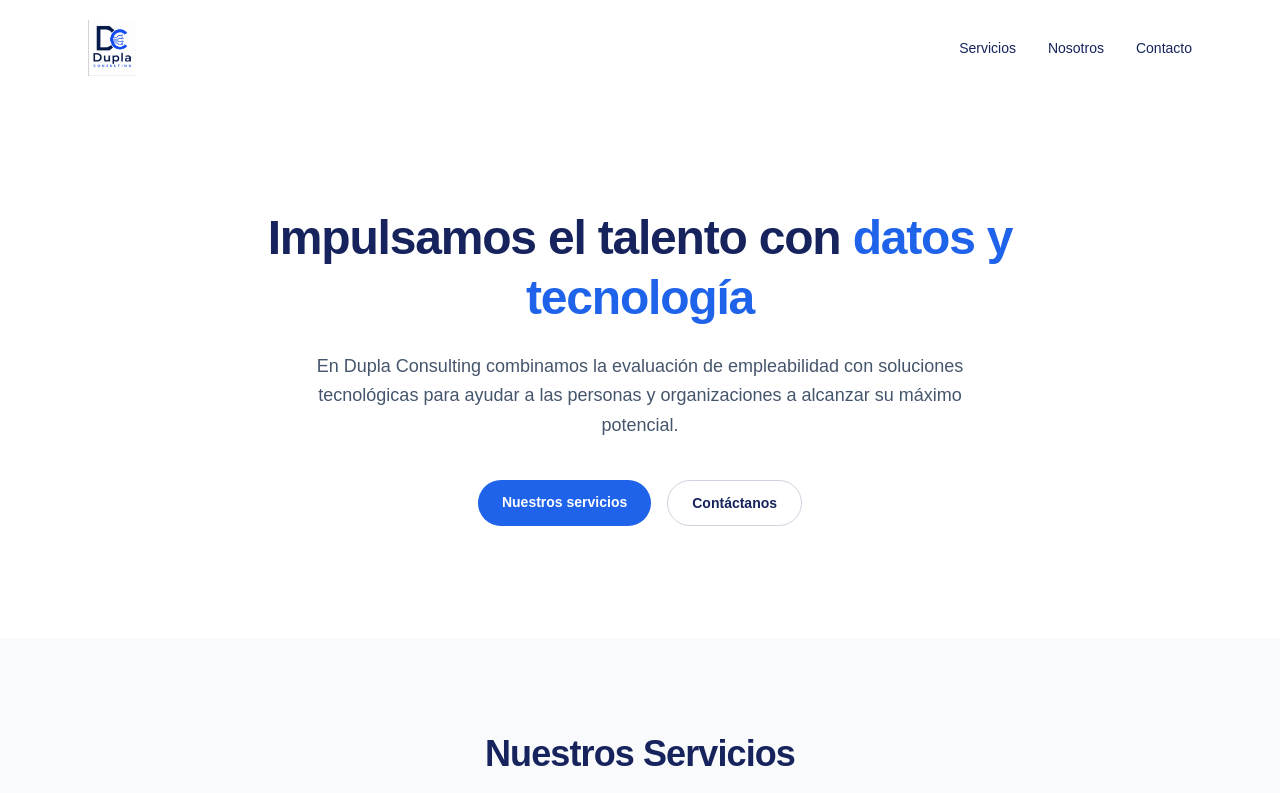
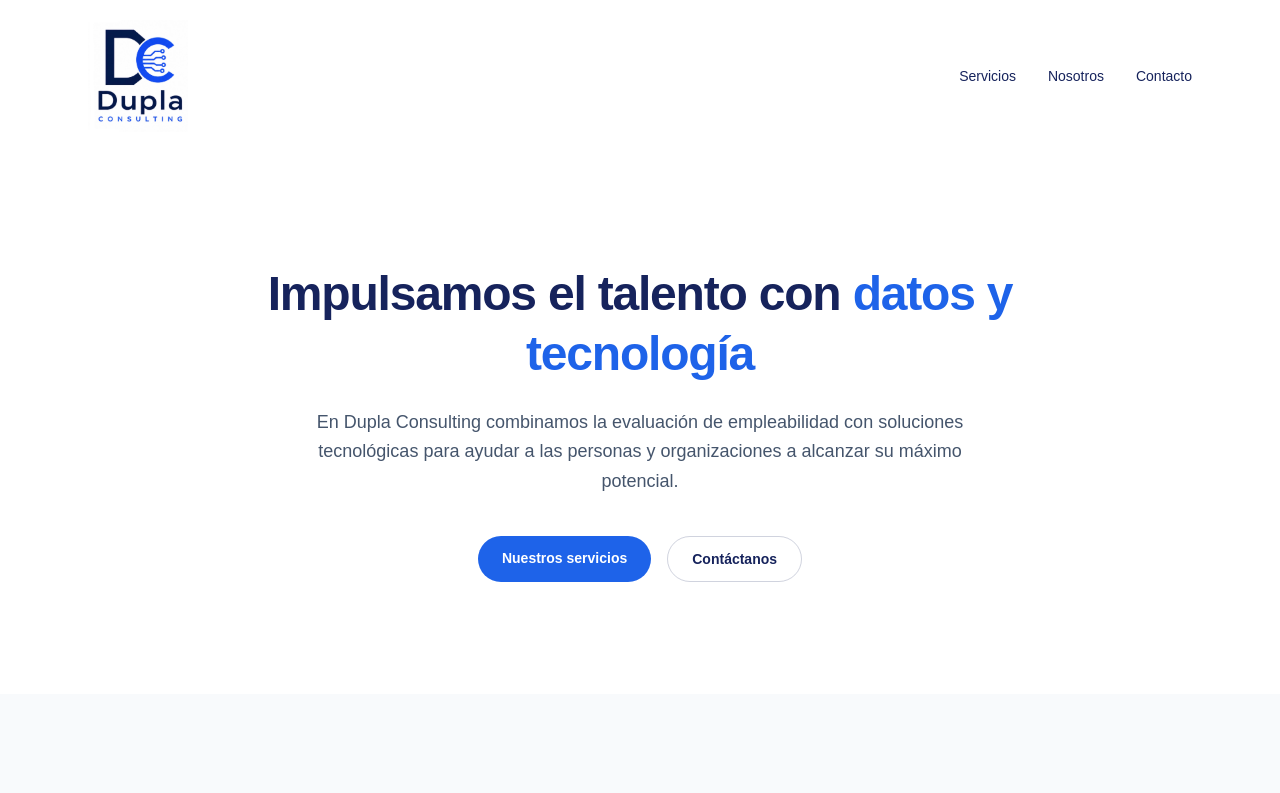
Before and after one commit to lalanne/duplaweb, a Next.js app: page / in a window 1280 px wide. Shown: the top 793 px of the page. Built offline with nearby package versions, Linux system fonts and the light colour scheme.

Commit message:
Use higher-res logo and enlarge it in the header
Co-Authored-By: Claude Opus 4.8 <noreply@anthropic.com>

```diff
--- a/src/app/page.tsx
+++ b/src/app/page.tsx
@@ -44,10 +44,10 @@ export default function Home() {
         <Image
           src="/logo.png"
           alt="Dupla Consulting"
-          width={652}
-          height={767}
+          width={1214}
+          height={1366}
           priority
-          className="h-14 w-auto"
+          className="h-24 w-auto sm:h-28"
         />
         <nav className="hidden gap-8 text-sm font-medium sm:flex">
           <a href="#servicios" className="hover:text-[#1E63E9]">
```
Also changed, not shown: public/logo.png.
